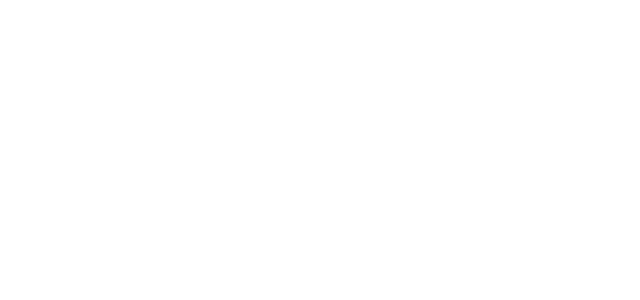
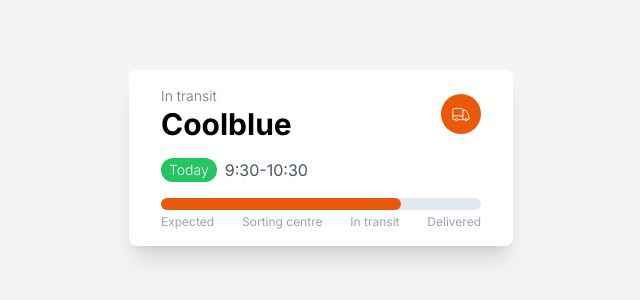
Before and after one commit to josh3021/carrot-market-reloaded, a Next.js app: page / in a window 1280 px wide. Shown: the part 242-542 px from the top of the page, without its empty margins (319-959 px from the left). Built offline with nearby package versions, Linux system fonts and the light colour scheme.

Commit message:
3.2. Card Components

```diff
--- a/app/page.tsx
+++ b/app/page.tsx
@@ -1,3 +1,46 @@
 export default function Home() {
-  return <main></main>;
+  return (
+    <main className="h-screen flex items-center justify-center bg-gray-100">
+      <div className="w-96 h-44 bg-white rounded-lg shadow-xl px-8 py-auto flex flex-col justify-evenly">
+        <div className="flex w-full justify-between items-center">
+          <div className="flex flex-col">
+            <span className="text-gray-500 text-sm font-light">In transit</span>
+            <h1 className="text-3xl font-bold">Coolblue</h1>
+          </div>
+          <div className="bg-orange-600 rounded-full w-10 h-10 flex flex-col justify-center items-center text-white">
+            <svg
+              xmlns="http://www.w3.org/2000/svg"
+              fill="none"
+              viewBox="0 0 24 24"
+              strokeWidth="1"
+              stroke="currentColor"
+              className="w-5 h-5"
+            >
+              <path
+                strokeLinecap="round"
+                strokeLinejoin="round"
+                d="M8.25 18.75a1.5 1.5 0 0 1-3 0m3 0a1.5 1.5 0 0 0-3 0m3 0h6m-9 0H3.375a1.125 1.125 0 0 1-1.125-1.125V14.25m17.25 4.5a1.5 1.5 0 0 1-3 0m3 0a1.5 1.5 0 0 0-3 0m3 0h1.125c.621 0 1.129-.504 1.09-1.124a17.902 17.902 0 0 0-3.213-9.193 2.056 2.056 0 0 0-1.58-.86H14.25M16.5 18.75h-2.25m0-11.177v-.958c0-.568-.422-1.048-.987-1.106a48.554 48.554 0 0 0-10.026 0 1.106 1.106 0 0 0-.987 1.106v7.635m12-6.677v6.677m0 4.5v-4.5m0 0h-12"
+              />
+            </svg>
+          </div>
+        </div>
+        <div className="flex items-center space-x-2">
+          <span className="bg-green-500 text-white px-2 py-0.5 font-light rounded-full text-sm">
+            Today
+          </span>
+          <span className="text-gray-600">9:30-10:30</span>
+        </div>
+        <div className="relative">
+          <div className="w-full bg-slate-200 rounded-full h-3 absolute" />
+          <div className="w-3/4 bg-orange-600 rounded-full h-3 absolute" />
+        </div>
+        <div className="flex justify-between text-gray-400 text-xs">
+          <span>Expected</span>
+          <span>Sorting centre</span>
+          <span>In transit</span>
+          <span>Delivered</span>
+        </div>
+      </div>
+    </main>
+  );
 }
```
